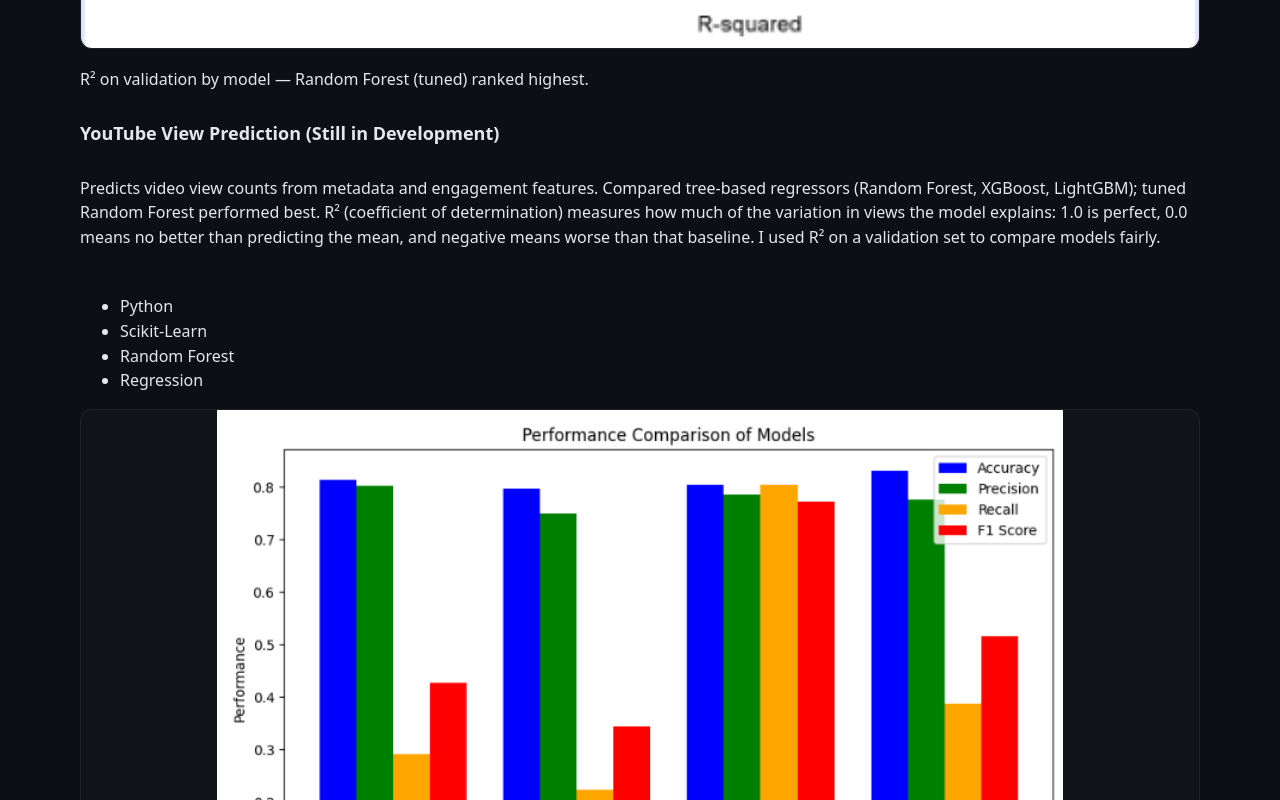
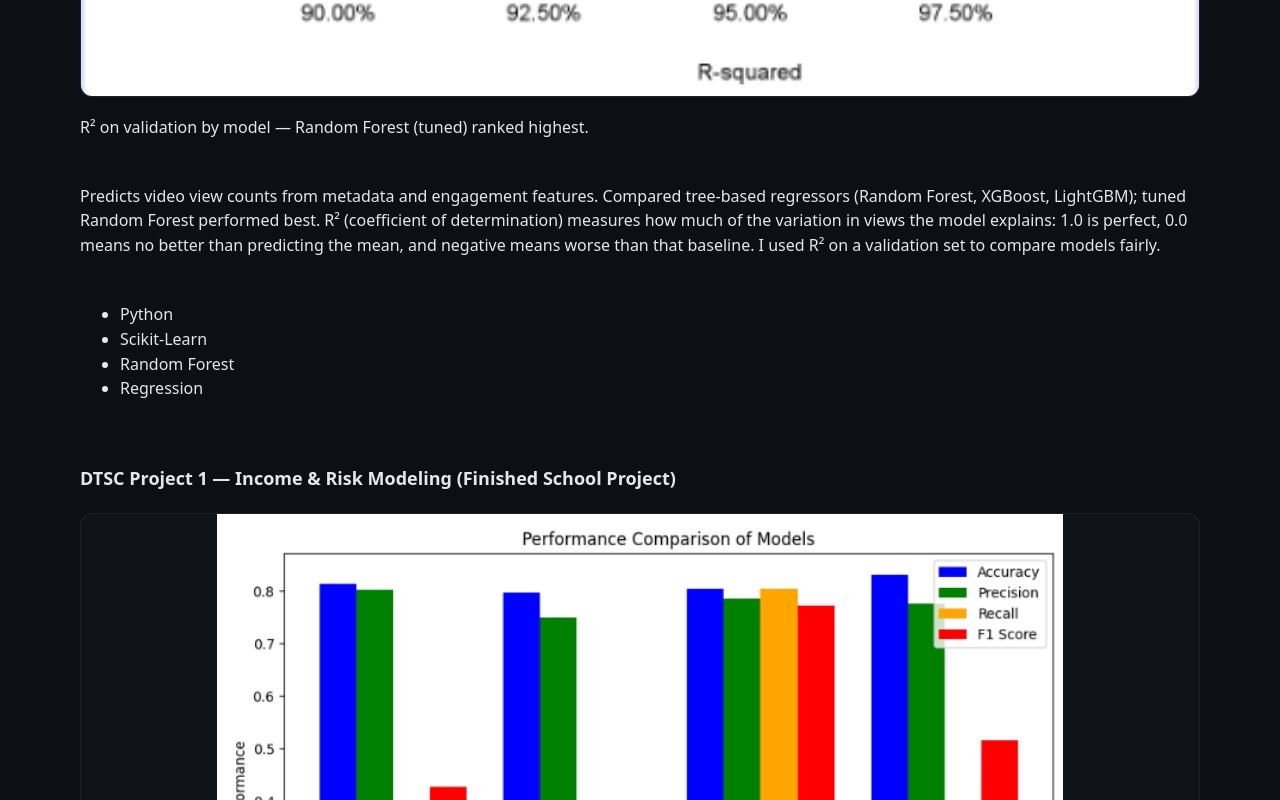
Before and after one commit to motabor153/FinalPortfolio, a React (Vite) app: page / in a window 1280 px wide. Shown: the part 1560-2360 px from the top of the page. Built offline with nearby package versions, Linux system fonts and the light colour scheme.

Commit message:
Moved the title of projects to the top of visualizations or screenshots. Also added margin between projects, and their respective visualizations.

```diff
--- a/src/components/ProjectCard.jsx
+++ b/src/components/ProjectCard.jsx
@@ -20,12 +20,12 @@ function extractYouTubeId(input) {
 export default function ProjectCard({
   title,
   description,
-  image,               // e.g. `${import.meta.env.BASE_URL}chart.png`
-  video,               // self-hosted video path (mp4/webm) in /public
-  poster,              // poster image for the <video>
-  youtubeId,           // legacy: still supported (ID)
-  youtube,             // NEW: ID or full YouTube URL
-  useNoCookie = true,  // NEW: toggle youtube-nocookie.com vs youtube.com
+  image,           // e.g. `${import.meta.env.BASE_URL}chart.png`
+  video,           // self-hosted video path (mp4/webm) in /public
+  poster,          // poster image for the <video>
+  youtubeId,       // legacy: still supported (ID)
+  youtube,         // NEW: ID or full YouTube URL
+  useNoCookie = true, // NEW: toggle youtube-nocookie.com vs youtube.com
   tags = [],
   status = "",
   github,
@@ -34,7 +34,7 @@ export default function ProjectCard({
   fit = "cover",
   ratio = "16 / 9",
   position = "center",
-  links = []           // chips rendered below
+  links = []       // chips rendered below
 }) {
   const skelRef = useRef(null);
   const showSkeleton = () => { if (skelRef.current) skelRef.current.style.display = "block"; };
@@ -46,6 +46,13 @@ export default function ProjectCard({
 
   return (
     <article className="card project-card">
+
+      {/* --- MOVED THIS SECTION UP --- */}
+      <header className="proj-head">
+        <h3 className="proj-title">{title}</h3>
+      </header>
+      {/* ----------------------------- */}
+
       <div className="frame" style={{ aspectRatio: ratio }}>
         {status && <span className="pill">{status}</span>}
 
@@ -96,9 +103,7 @@ export default function ProjectCard({
 
       {caption && <p className="small muted" style={{ marginTop: 6 }}>{caption}</p>}
 
-      <header className="proj-head">
-        <h3 className="proj-title">{title}</h3>
-      </header>
+      {/* --- The header was originally here --- */}
 
       <p className="small">{description}</p>
 
--- a/src/styles/global.css
+++ b/src/styles/global.css
@@ -132,9 +132,14 @@ h1{ font-size: clamp(28px, 5vw, 48px); line-height:1.15; margin:6px 0 10px; }
 
 /* --- Projects --- */
 .project-card{ display:grid; gap:12px; }
-.proj-head{ display:flex; align-items:baseline; justify-content:space-between; }
+.proj-head{ display:flex; align-items:baseline; justify-content:space-between; margin-bottom: 8px; }
 .proj-title{ margin:0; font-size:18px; font-weight:700; }
 .proj-links{ display:flex; gap:8px; margin-top:6px; }
+
+.grid {
+  display: grid;
+  gap: 48px; /* This adds space between project cards. Adjust as you like! */
+}
 
 /* Screenshot frame with 16:9 aspect */
 .frame{
```
